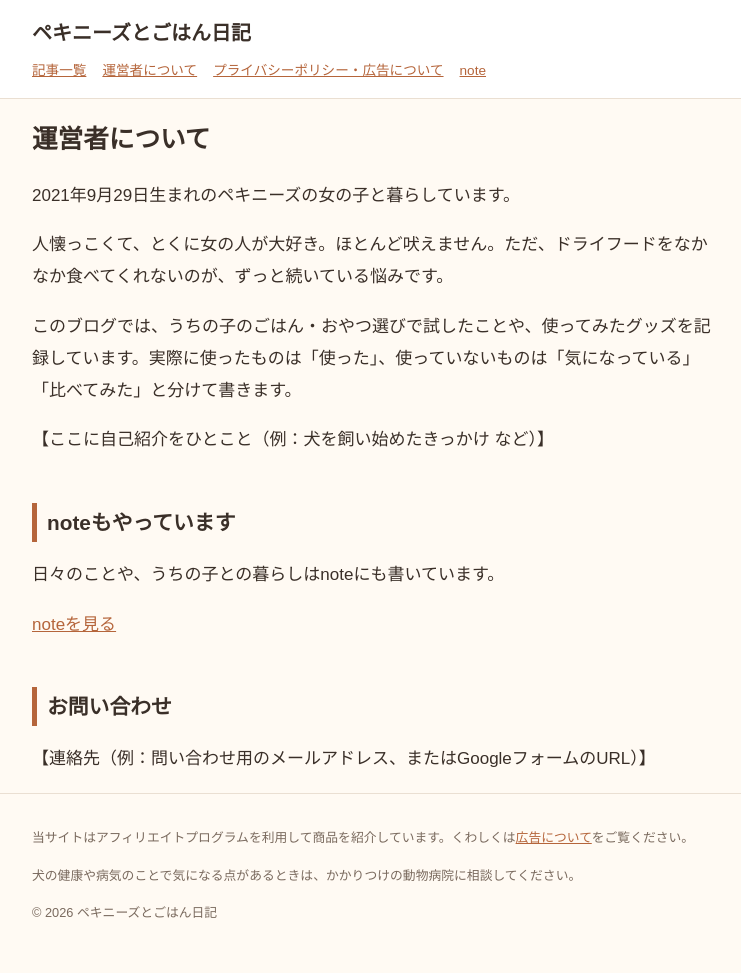
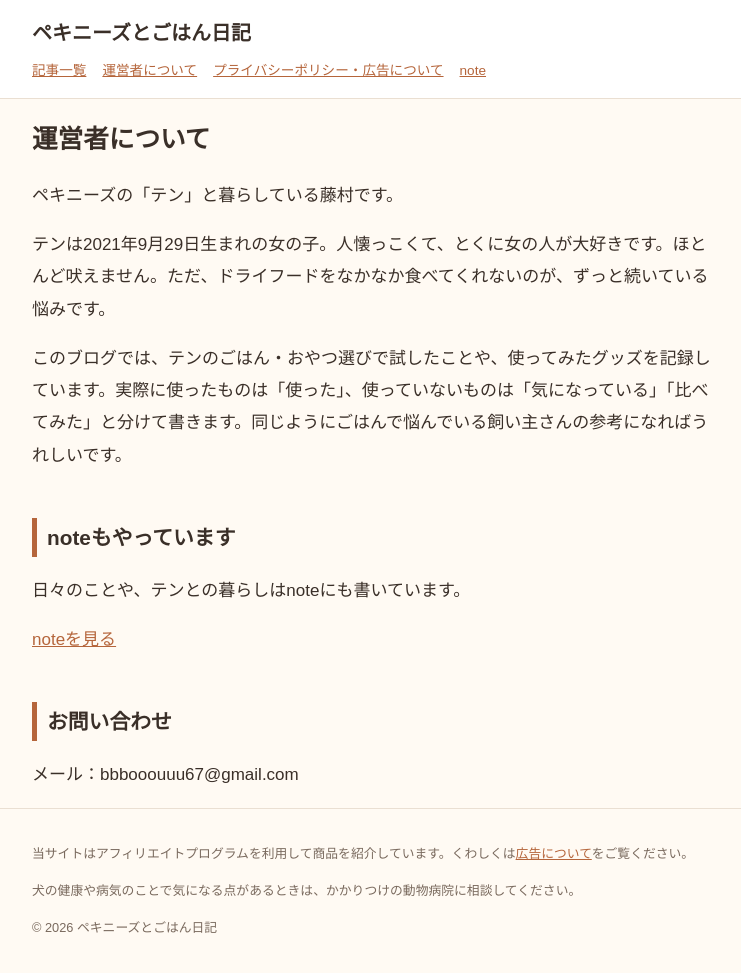
Before and after one commit to bbbooouuu67/bbbooouuu67.github.io, a Jekyll site: the page built from about.md, in a window 1280 px wide. Shown: the whole page, without its empty margins (264-1005 px from the left). Built offline with Jekyll 4.4.1, drawn with Linux system fonts in a browser that asks for light colours.

Commit message:
運営者紹介を記入（自己紹介・連絡先）
Co-Authored-By: Claude Opus 5.5 <noreply@anthropic.com>
Claude-Session: https://claude.ai/code/session_01AA1Hrke9BFqhSRTXnc2mrH

```diff
--- a/about.md
+++ b/about.md
@@ -4,22 +4,18 @@ title: 運営者について
 permalink: /about/
 ---
 
-<!-- ★ 藤村さんへ：下の【 】の所を自分の言葉に書き換えてください。愛犬の名前を出すかどうかもお好みで。 -->
+ペキニーズの「テン」と暮らしている藤村です。
 
-2021年9月29日生まれのペキニーズの女の子と暮らしています。
+テンは2021年9月29日生まれの女の子。人懐っこくて、とくに女の人が大好きです。ほとんど吠えません。ただ、ドライフードをなかなか食べてくれないのが、ずっと続いている悩みです。
 
-人懐っこくて、とくに女の人が大好き。ほとんど吠えません。ただ、ドライフードをなかなか食べてくれないのが、ずっと続いている悩みです。
-
-このブログでは、うちの子のごはん・おやつ選びで試したことや、使ってみたグッズを記録しています。実際に使ったものは「使った」、使っていないものは「気になっている」「比べてみた」と分けて書きます。
-
-【ここに自己紹介をひとこと（例：犬を飼い始めたきっかけ など）】
+このブログでは、テンのごはん・おやつ選びで試したことや、使ってみたグッズを記録しています。実際に使ったものは「使った」、使っていないものは「気になっている」「比べてみた」と分けて書きます。同じようにごはんで悩んでいる飼い主さんの参考になればうれしいです。
 
 ## noteもやっています
 
-日々のことや、うちの子との暮らしはnoteにも書いています。
+日々のことや、テンとの暮らしはnoteにも書いています。
 
 [noteを見る](https://note.com/bbbooouuu67)
 
 ## お問い合わせ
 
-【連絡先（例：問い合わせ用のメールアドレス、またはGoogleフォームのURL）】
+メール：bbbooouuu67@gmail.com
```
